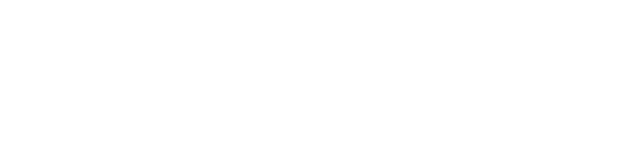
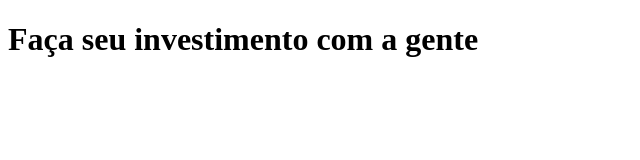
Before and after one commit to Leoyukiio/O-tio-invest, a plain HTML site: page index.html in a window 1280 px wide. Shown: the whole page, without its empty margins (0-640 px from the left). Drawn offline with Linux system fonts and the light colour scheme.

Commit message:
Add um titulo

```diff
--- a/index.html
+++ b/index.html
@@ -5,5 +5,7 @@
     <meta name="viewport" content="width=device-width, initial-scale=1.0" />
     <title>O Tio Invest</title>
   </head>
-  <body></body>
+  <body>
+    <h1>Faça seu investimento com a gente</h1>
+  </body>
 </html>
```
